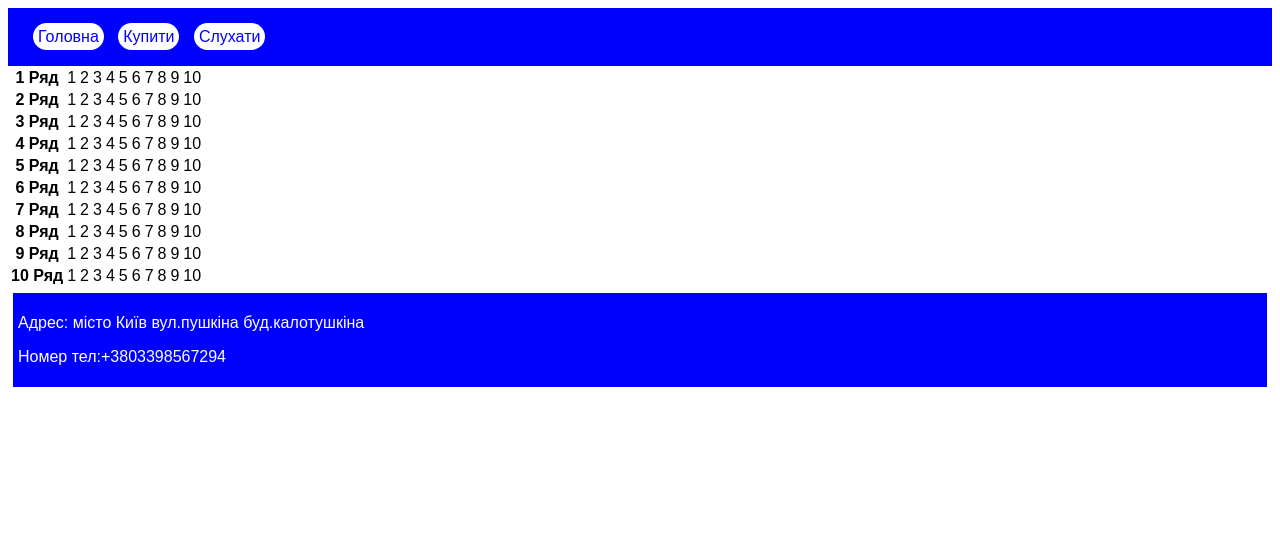
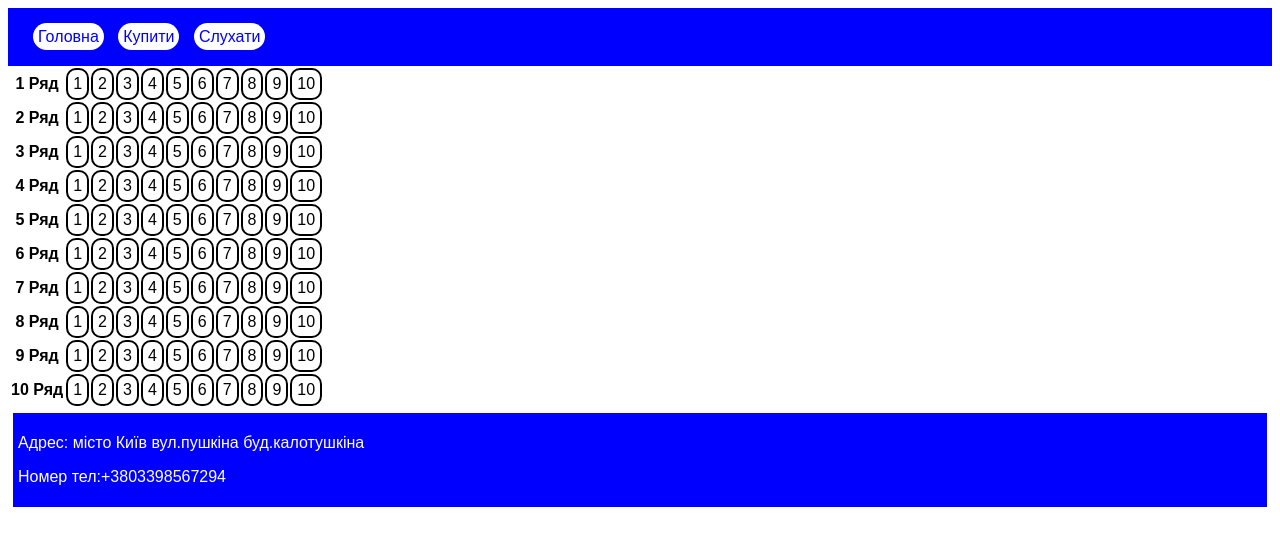
Before and after one commit to valeriia189/didactic-spork, a plain HTML site: page index2.html in a window 1280 px wide. Drawn offline with Linux system fonts and the light colour scheme.

Commit message:
Update style.css

```diff
--- a/style.css
+++ b/style.css
@@ -37,3 +37,14 @@ nav a:hover{
     background-color: darkblue;
     color: white;
 }
+
+td{
+    padding: 5px;
+    border: 2px solid black;
+    border-radius: 10px;
+}
+
+td:hover{
+    background-color: blue;
+    color: white;
+}
```
